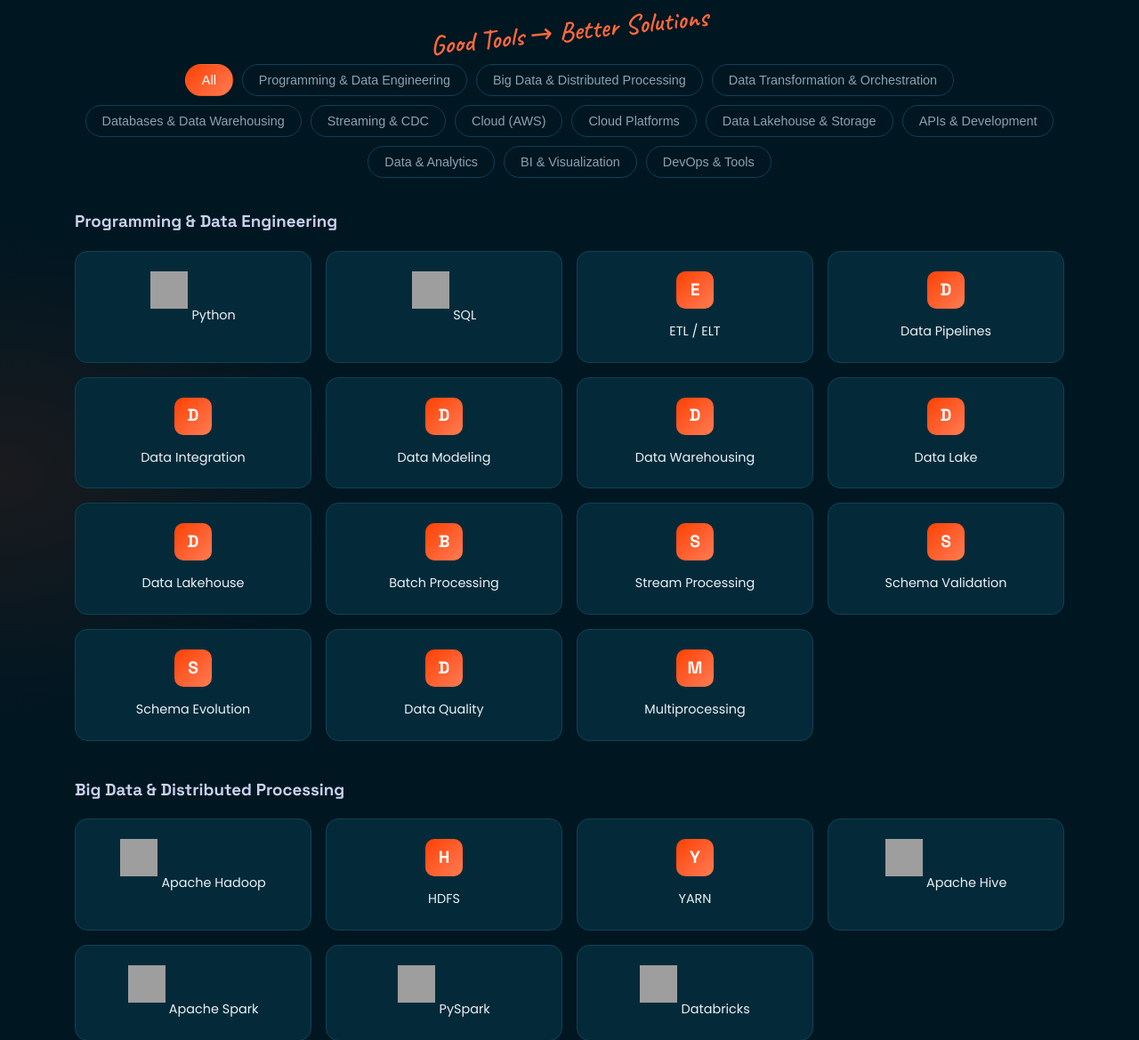
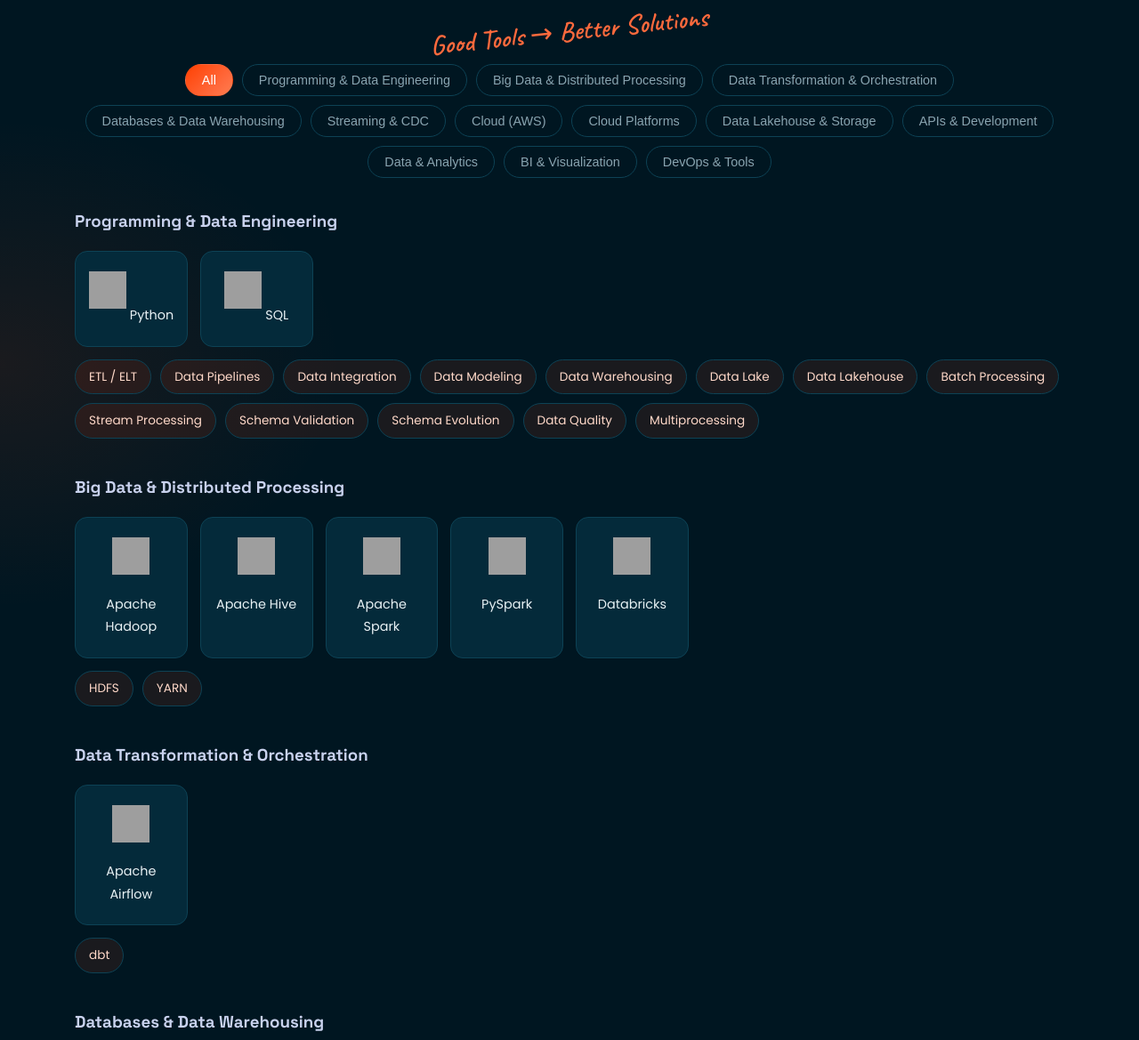
Before and after one commit to ashishkumarrajpoot89/portfolio, a Flask app: page / in a window 1280 px wide. Shown: the part 1673-2842 px from the top of the page at 89% size. Run offline with Flask 3, Linux system fonts and the light colour scheme; grey boxes are pictures that could not be loaded.

Commit message:
Full name on site (Ashish Kumar Rajpoot), real logos + concept chips for skills; keep resume name as-is

```diff
--- a/app.py
+++ b/app.py
@@ -19,7 +19,7 @@ IS_STATIC_BUILD = os.environ.get("FREEZE") == "1"
 # Site-wide data (single source of truth, sourced from resume + GitHub)
 # ---------------------------------------------------------------------------
 PROFILE = {
-    "name": "Ashish Kumar",
+    "name": "Ashish Kumar Rajpoot",
     "roles": ["Data Engineer", "Data Analyst", "Python Developer"],
     "tagline": "Turning data into meaningful insights and building scalable solutions for a better tomorrow.",
     "location": "Delhi & Noida, India",
@@ -85,15 +85,15 @@ SKILLS = {
         {"name": "Databricks", "slug": "databricks", "color": "FF3621"},
     ],
     "Data Transformation & Orchestration": [
-        {"name": "dbt", "slug": "dbt", "color": "FF694B"},
         {"name": "Apache Airflow", "slug": "apacheairflow", "color": "017CEE"},
+        {"name": "dbt", "slug": None, "color": None},
     ],
     "Databases & Data Warehousing": [
         {"name": "MySQL", "slug": "mysql", "color": "4479A1"},
         {"name": "PostgreSQL", "slug": "postgresql", "color": "4169E1"},
         {"name": "ClickHouse", "slug": "clickhouse", "color": "FFCC01"},
         {"name": "SQLite", "slug": "sqlite", "color": "003B57"},
-        {"name": "Amazon Redshift", "slug": "amazonredshift", "color": "8C4FFF"},
+        {"name": "Amazon Redshift", "slug": None, "color": None},
         {"name": "Snowflake", "slug": "snowflake", "color": "29B5E8"},
         {"name": "BigQuery", "slug": "googlebigquery", "color": "669DF6"},
     ],
@@ -107,23 +107,23 @@ SKILLS = {
     "Cloud (AWS)": [
         {"name": "Amazon S3", "slug": None, "color": None},
         {"name": "AWS Glue", "slug": None, "color": None},
-        {"name": "Amazon Redshift", "slug": "amazonredshift", "color": "8C4FFF"},
+        {"name": "Amazon Redshift", "slug": None, "color": None},
         {"name": "Amazon Athena", "slug": None, "color": None},
         {"name": "Amazon EMR", "slug": None, "color": None},
-        {"name": "AWS Lambda", "slug": "awslambda", "color": "FF9900"},
+        {"name": "AWS Lambda", "slug": None, "color": None},
         {"name": "AWS IAM", "slug": None, "color": None},
         {"name": "AWS DMS", "slug": None, "color": None},
         {"name": "Amazon Kinesis", "slug": None, "color": None},
     ],
     "Cloud Platforms": [
-        {"name": "AWS", "slug": "amazonwebservices", "color": "FF9900"},
         {"name": "GCP (familiar)", "slug": "googlecloud", "color": "4285F4"},
+        {"name": "AWS", "slug": None, "color": None},
         {"name": "Azure (familiar)", "slug": None, "color": None},
     ],
     "Data Lakehouse & Storage": [
+        {"name": "Parquet", "slug": "apacheparquet", "color": "50ABF1"},
         {"name": "Delta Lake", "slug": None, "color": None},
-        {"name": "Apache Iceberg", "slug": "apacheiceberg", "color": "1C1C1C"},
-        {"name": "Parquet", "slug": "apacheparquet", "color": "50ABF1"},
+        {"name": "Apache Iceberg", "slug": None, "color": None},
     ],
     "APIs & Development": [
         {"name": "FastAPI", "slug": "fastapi", "color": "009688"},
@@ -141,8 +141,8 @@ SKILLS = {
         {"name": "Data Preprocessing", "slug": None, "color": None},
     ],
     "BI & Visualization": [
-        {"name": "Power BI", "slug": "powerbi", "color": "F2C811"},
         {"name": "Apache Superset", "slug": "apachesuperset", "color": "20A6C9"},
+        {"name": "Power BI", "slug": None, "color": None},
         {"name": "Matplotlib", "slug": None, "color": None},
         {"name": "Seaborn", "slug": None, "color": None},
     ],
@@ -151,10 +151,10 @@ SKILLS = {
         {"name": "Git", "slug": "git", "color": "F05032"},
         {"name": "GitHub", "slug": "github", "color": "FFFFFF"},
         {"name": "DataGrip", "slug": "datagrip", "color": "22D88F"},
-        {"name": "VS Code", "slug": "visualstudiocode", "color": "007ACC"},
         {"name": "Jupyter", "slug": "jupyter", "color": "F37626"},
-        {"name": "Excel", "slug": "microsoftexcel", "color": "217346"},
         {"name": "Google Sheets", "slug": "googlesheets", "color": "34A853"},
+        {"name": "VS Code", "slug": None, "color": None},
+        {"name": "Excel", "slug": None, "color": None},
     ],
 }
 
--- a/static/css/style.css
+++ b/static/css/style.css
@@ -369,11 +369,24 @@ section { padding: 90px 0; }
 /* ---------- SKILLS logo tiles ---------- */
 .skill-tile img { width: 42px; height: 42px; margin-bottom: 12px; }
 .skill-tile { position: relative; }
-.ic-fallback {
-    width: 42px; height: 42px; margin: 0 auto 12px; border-radius: 10px;
-    display: grid; place-items: center; font-family: 'Space Grotesk'; font-weight: 700;
-    font-size: 1.2rem; color: #fff; background: var(--grad);
+.skill-tile.no-logo img { display: none; }
+
+/* Responsive logo grid — tiles wrap neatly regardless of count */
+.logo-grid {
+    display: grid;
+    grid-template-columns: repeat(auto-fill, minmax(120px, 1fr));
+    gap: 14px;
+    margin-bottom: 14px;
 }
+
+/* Concept skills (no brand logo) shown as clean pills instead of letter badges */
+.skill-chips { display: flex; flex-wrap: wrap; gap: 10px; margin-bottom: 8px; }
+.skill-chip {
+    padding: 8px 15px; border-radius: 999px; font-size: .85rem; color: #ffd9c9;
+    background: rgba(255,65,3,.10); border: 1px solid var(--border);
+    transition: .2s;
+}
+.skill-chip:hover { background: rgba(255,65,3,.2); border-color: var(--primary); color: #fff; }
 .skills-accent { position: relative; }
 
 /* ---------- PROJECT scene illustrations ---------- */
--- a/templates/index.html
+++ b/templates/index.html
@@ -103,21 +103,28 @@
     </div>
 
     {% for group, items in skills.items() %}
+    {% set logo_items = items | selectattr('slug') | list %}
+    {% set concept_items = items | rejectattr('slug') | list %}
     <div class="skill-group" data-group="{{ group }}" style="text-align:left;">
         <h3>{{ group }}</h3>
-        <div class="grid-4">
-            {% for skill in items %}
+        {% if logo_items %}
+        <div class="logo-grid">
+            {% for skill in logo_items %}
             <div class="skill-tile">
-                {% if skill.slug %}
                 <img src="https://cdn.simpleicons.org/{{ skill.slug }}/{{ skill.color }}" alt="{{ skill.name }}" loading="lazy"
-                     onerror="this.replaceWith(Object.assign(document.createElement('span'),{className:'ic-fallback',textContent:'{{ skill.name[0] }}'}))">
-                {% else %}
-                <span class="ic-fallback">{{ skill.name[0] }}</span>
-                {% endif %}
+                     onerror="this.closest('.skill-tile').classList.add('no-logo')">
                 <span class="nm">{{ skill.name }}</span>
             </div>
             {% endfor %}
         </div>
+        {% endif %}
+        {% if concept_items %}
+        <div class="skill-chips">
+            {% for skill in concept_items %}
+            <span class="skill-chip">{{ skill.name }}</span>
+            {% endfor %}
+        </div>
+        {% endif %}
     </div>
     {% endfor %}
 </section>
```
Also changed, not shown: 1 other file.
